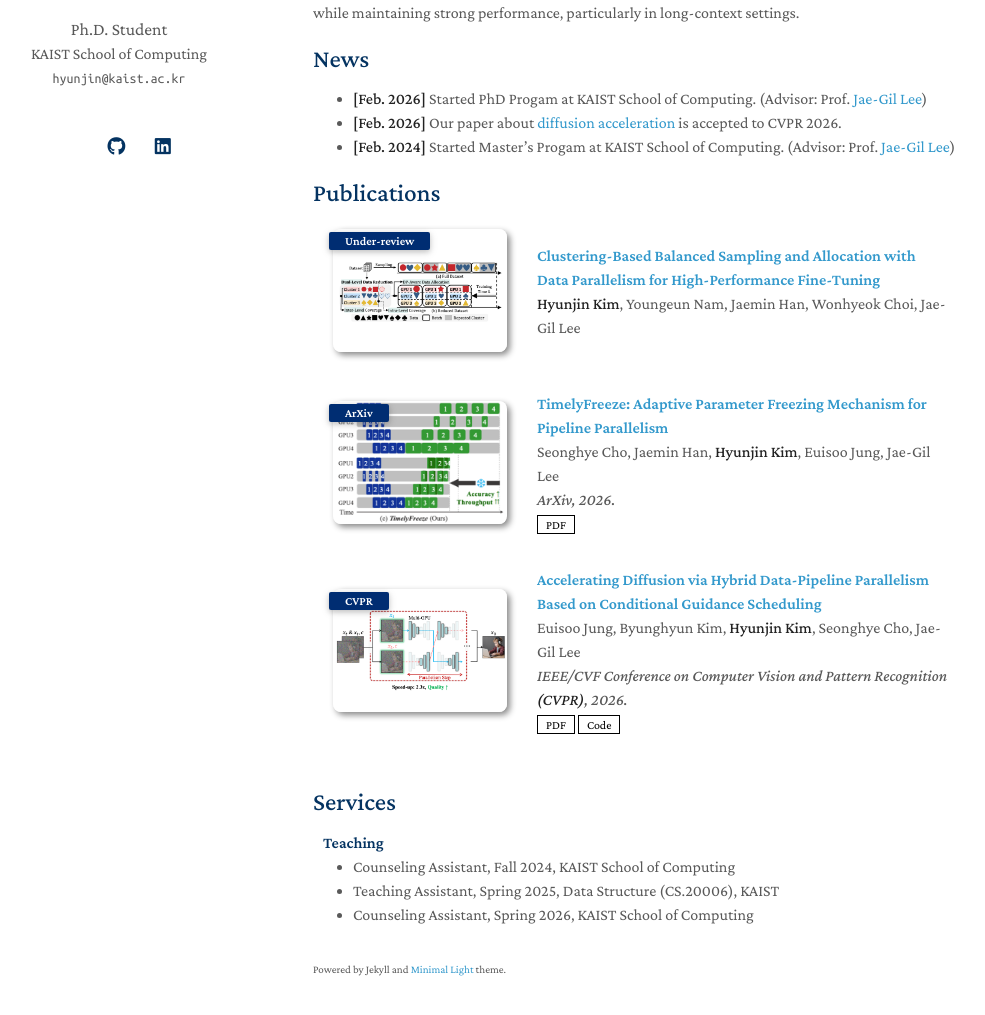
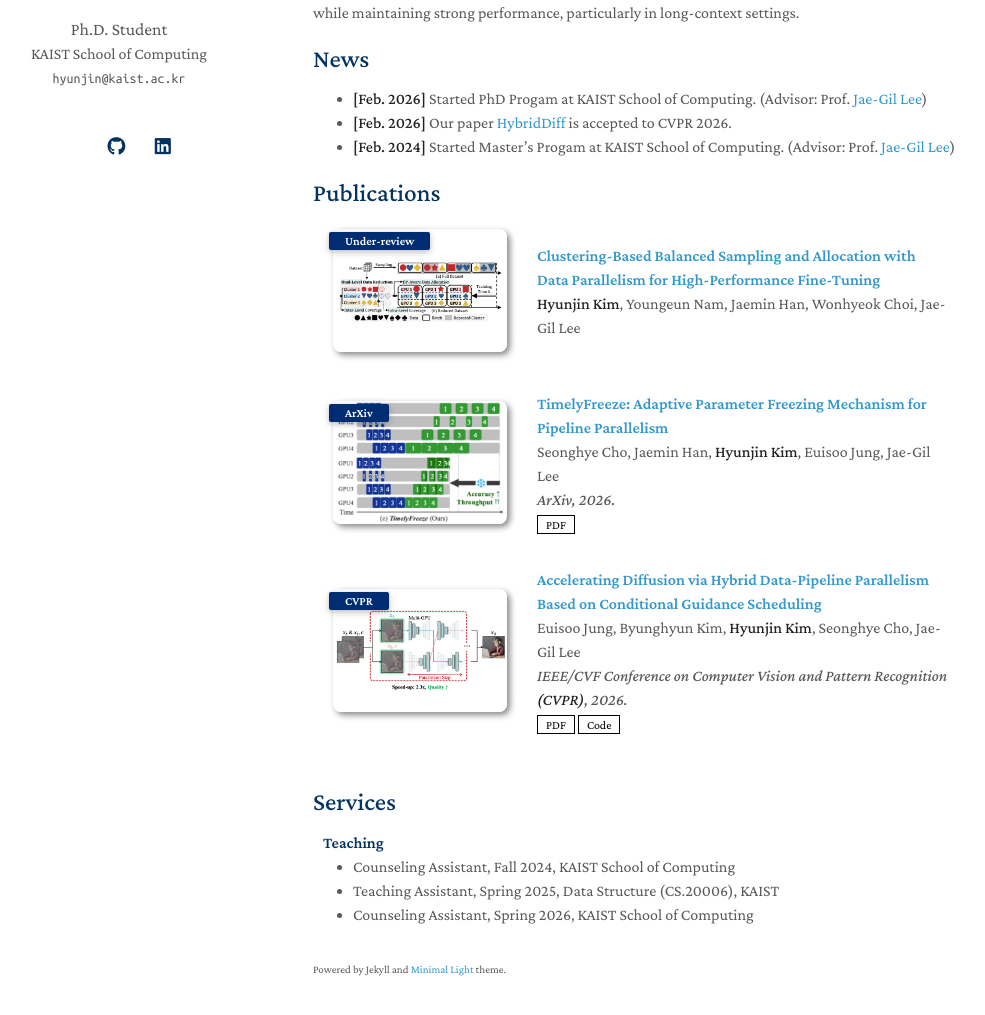
Before and after one commit to Hyunjin1228/Hyunjin1228.github.io, a Jekyll site: the page built from index.md, in a window 1280 px wide and 1274 px high. Shown: the part 224-1239 px from the top of the window, without its empty margins (157-1142 px from the left). Built offline with Jekyll 4.4.1, drawn with Linux system fonts in a browser that asks for light colours; a style sheet for code colours, icons or effects is not loaded.

Commit message:
Update paper title in news section

```diff
--- a/index.md
+++ b/index.md
@@ -20,5 +20,5 @@ My research focuses on efficient and reliable large language models, with an emp
 ## News
 
 - **[Feb. 2026]** Started PhD Progam at KAIST School of Computing. (Advisor: Prof. [Jae-Gil Lee](https://www.kaistdmlab.org/jaegil))
-- **[Feb. 2026]** Our paper about [diffusion acceleration](https://arxiv.org/pdf/2602.21760) is accepted to CVPR 2026.
+- **[Feb. 2026]** Our paper [HybridDiff](https://arxiv.org/pdf/2602.21760) is accepted to CVPR 2026.
 - **[Feb. 2024]** Started Master's Progam at KAIST School of Computing. (Advisor: Prof. [Jae-Gil Lee](https://www.kaistdmlab.org/jaegil))
```
